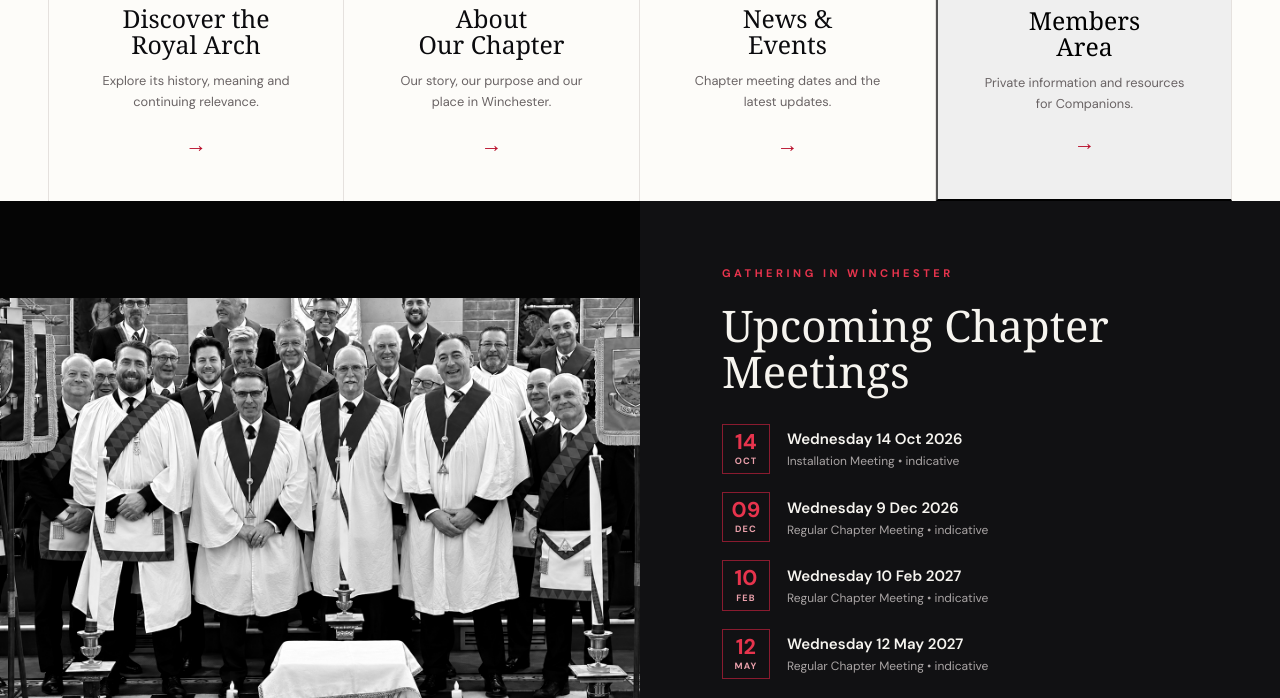
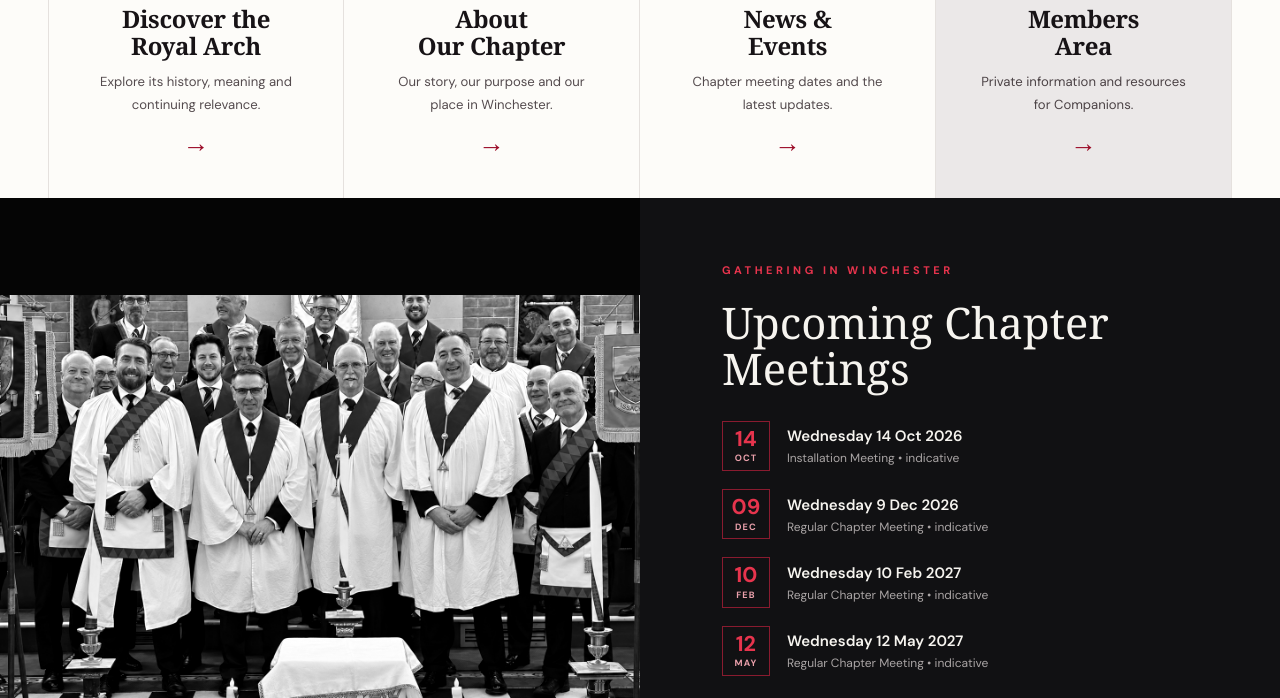
Before and after one commit to legacyinteractive/wolvesey-chapter, a website: page index.html in a window 1280 px wide. Shown: the part 1338-2036 px from the top of the page. Drawn offline with Linux system fonts and the light colour scheme; a web font is replaced by a local one.

Commit message:
Improve chapter quicklink title weight and members card contrast

```diff
--- a/index.html
+++ b/index.html
@@ -79,13 +79,17 @@
     .mosaic__welcome p{font-size:.85rem;line-height:1.85;color:#cac8c8;max-width:340px;margin-bottom:24px}
     .quicklinks{background:var(--paper);color:var(--ink)}
     .quicklinks__grid{display:grid;grid-template-columns:repeat(4,1fr)}
-    .quicklink{position:relative;display:flex;flex-direction:column;align-items:center;text-align:center;padding:49px 26px 42px;min-height:275px;border-right:1px solid #e5e1de;transition:background .22s ease}
+    .quicklink{position:relative;display:flex;flex-direction:column;align-items:center;text-align:center;padding:49px 26px 42px;min-height:275px;border-right:1px solid #e5e1de;color:#171316;background:var(--paper);transition:background .22s ease}
+    button.quicklink{appearance:none;-webkit-appearance:none;width:100%;font-family:var(--body);color:#171316;background:#ebe8e8;border:0;border-right:1px solid #e5e1de;border-radius:0;cursor:pointer}
+    button.quicklink h3{color:#171316}
+    button.quicklink p{color:#4b4245}
+    button.quicklink .quicklink__arrow{color:#9b0b27}
     .quicklink:first-child{border-left:1px solid #e5e1de}
-    .quicklink:hover{background:#f3edf0}
+    .quicklink:hover,.quicklink:focus-visible,button.quicklink:hover,button.quicklink:focus-visible{background:#f3edf0}
     .quicklink__icon{display:block;width:37px;height:37px;object-fit:contain;margin-bottom:21px;color:var(--red)}
-    .quicklink h3{font:normal 1.55rem/1.06 var(--display);margin-bottom:12px}
-    .quicklink p{font-size:.8rem;line-height:1.7;max-width:215px;margin-bottom:14px;color:#696364}
-    .quicklink__arrow{margin-top:auto;color:var(--red);font-weight:700;font-size:1.35rem}
+    .quicklink h3{font:700 1.5rem/1.13 Georgia,"Times New Roman",serif;letter-spacing:-.015em;margin-bottom:12px;color:#171316}
+    .quicklink p{font-size:.82rem;line-height:1.7;max-width:215px;margin-bottom:14px;color:#544b4e}
+    .quicklink__arrow{margin-top:auto;color:#9b0b27;font-weight:800;font-size:1.65rem;line-height:1}
     .meetings{display:grid;grid-template-columns:1fr 1fr;min-height:550px;scroll-margin-top:100px}
     .meetings__image{position:relative;overflow:hidden;min-height:510px;background:linear-gradient(135deg,#251319,#09090b)}
     .meetings__image img{width:100%;height:100%;object-fit:contain;object-position:center;filter:grayscale(100%) contrast(1.06);background:#0c0c0e;position:absolute;inset:0}
--- a/scripts/check.mjs
+++ b/scripts/check.mjs
@@ -15,6 +15,11 @@ for (const path of ['privacy.html', 'accessibility.html', 'robots.txt', 'sitemap
 }
 assert.ok(html.includes('the best chapter in the universe'), 'Chapter quote was not updated');
 assert.ok(html.includes('The Next Step in Your Masonic Journey.'), 'Chapter headline must be distinct from Lodge site');
+assert.ok(html.includes('button.quicklink{appearance:none'), 'Members card must reset default button appearance');
+assert.ok(html.includes('background:#ebe8e8'), 'Members card should have a readable light-grey default background');
+assert.ok(html.includes('button.quicklink p{color:#4b4245}'), 'Members card text needs explicit high-contrast styling');
+assert.ok(html.includes('.quicklink h3{font:700'), 'Quicklink headlines should be bold');
+assert.ok(html.includes('.quicklink__arrow{margin-top:auto;color:#9b0b27'), 'Quicklink arrows need stronger contrast');
 assert.ok(!html.includes('A Chapter in the<br>heart of Winchester.'), 'Previous Chapter headline must be removed');
 assert.ok(html.includes('class="demo-banner"') && html.includes('Website demo — concept only'), 'Public concept-only preview banner must be visible');
 assert.ok(html.includes('Website built by <a href="https://legacyinteractive.co.uk/"'), 'Legacy Interactive footer credit missing');
```
